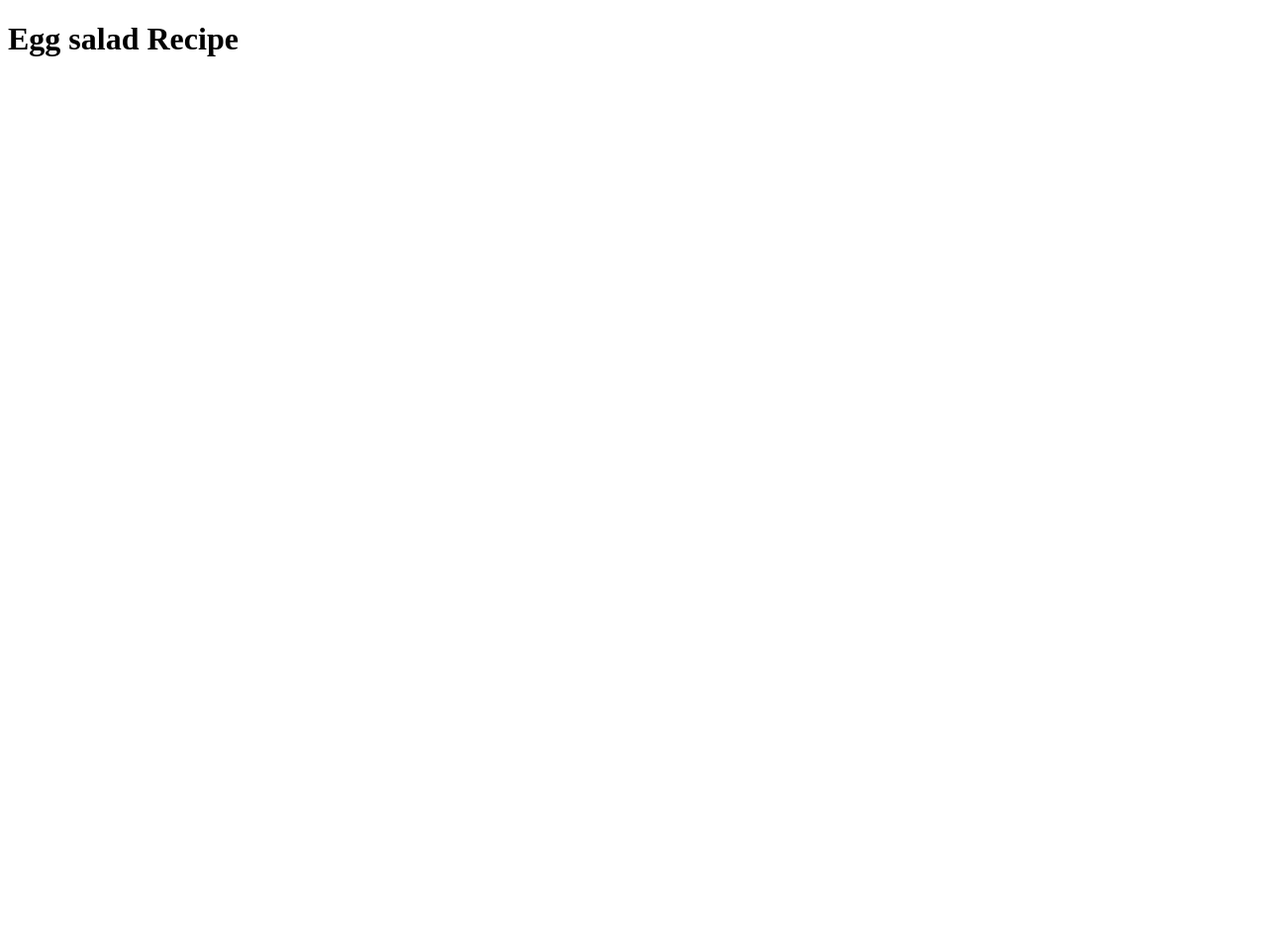
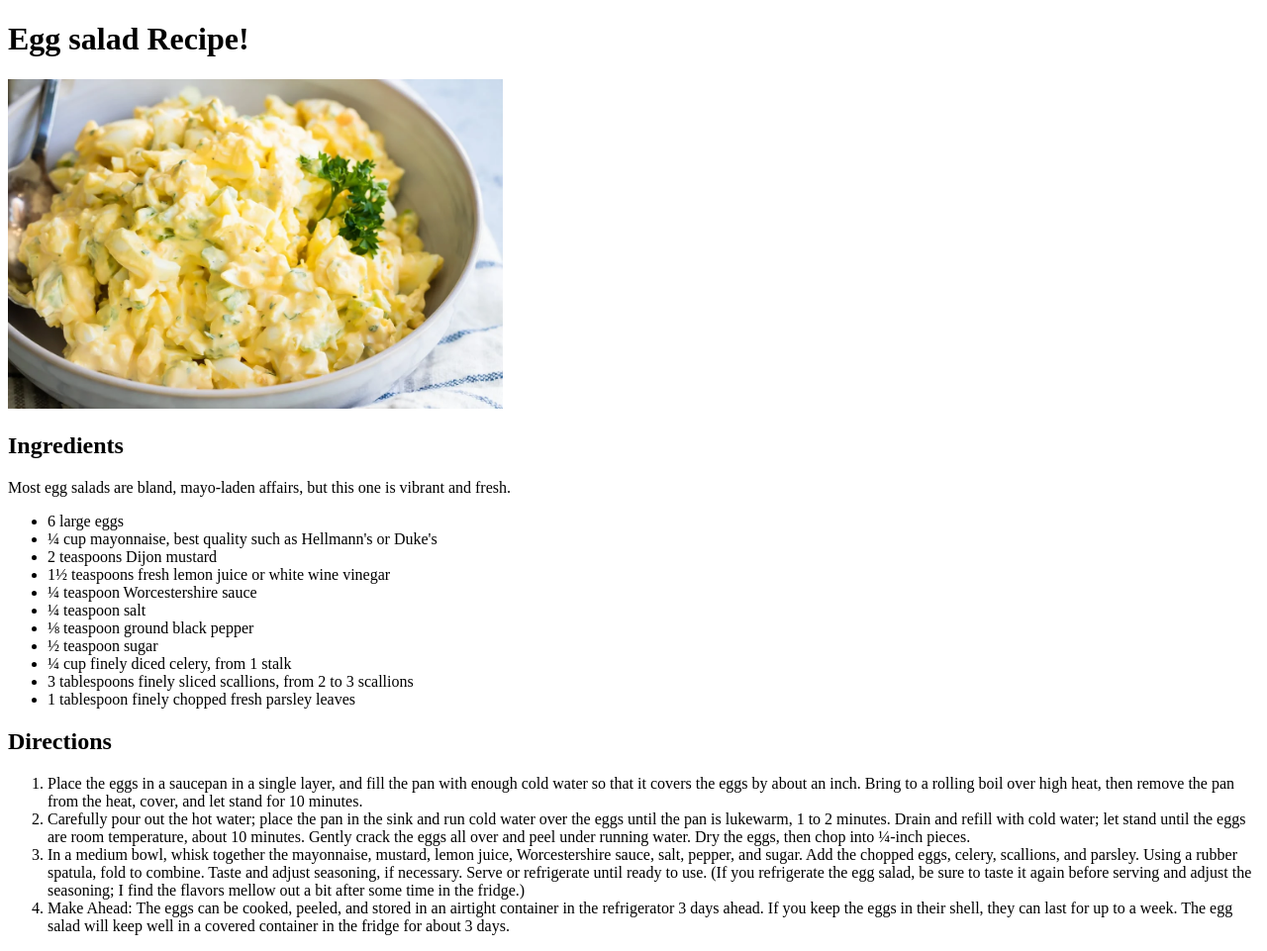
Before and after one commit to VanillaCoder/odin-recipes, a plain HTML site: page recipes/egg-salad.html in a window 1280 px wide. Shown: the whole page at 99% size. Before the commit the page ends 800 px from the top, so only its background shows below. Drawn offline with Linux system fonts and the light colour scheme.

Commit message:
added images and finished ingredients/directions for egg salad

```diff
--- a/recipes/egg-salad.html
+++ b/recipes/egg-salad.html
@@ -2,9 +2,38 @@
 <html>
     <head>
         <meta charset="utf-8">
-        <title>Egg Salad Recipe</title>
+        <title>Egg Salad Recipe!</title>
     </head>
+
     <body>
-        <h1>Egg salad Recipe</h1>
+        <h1>Egg salad Recipe!</h1>
+
+        <img src="../images/Egg-Salad.webp" alt="Egg Salad" width="500">
+
+        <h2>Ingredients</h2>
+        <p>
+            Most egg salads are bland, mayo-laden affairs, but this one is vibrant and fresh.
+        </p>
+        <ul>
+            <li>6 large eggs</li>
+            <li>¼ cup mayonnaise, best quality such as Hellmann's or Duke's</li>
+            <li>2 teaspoons Dijon mustard</li>
+            <li>1½ teaspoons fresh lemon juice or white wine vinegar</li>
+            <li>¼ teaspoon Worcestershire sauce</li>
+            <li>¼ teaspoon salt</li>
+            <li>⅛ teaspoon ground black pepper</li>
+            <li>½ teaspoon sugar</li>
+            <li>¼ cup finely diced celery, from 1 stalk</li>
+            <li>3 tablespoons finely sliced scallions, from 2 to 3 scallions</li>
+            <li>1 tablespoon finely chopped fresh parsley leaves</li>
+        </ul>
+
+        <h2>Directions</h2>
+        <ol>
+            <li>Place the eggs in a saucepan in a single layer, and fill the pan with enough cold water so that it covers the eggs by about an inch. Bring to a rolling boil over high heat, then remove the pan from the heat, cover, and let stand for 10 minutes.</li>
+            <li>Carefully pour out the hot water; place the pan in the sink and run cold water over the eggs until the pan is lukewarm, 1 to 2 minutes. Drain and refill with cold water; let stand until the eggs are room temperature, about 10 minutes. Gently crack the eggs all over and peel under running water. Dry the eggs, then chop into ¼-inch pieces.</li>
+            <li>In a medium bowl, whisk together the mayonnaise, mustard, lemon juice, Worcestershire sauce, salt, pepper, and sugar. Add the chopped eggs, celery, scallions, and parsley. Using a rubber spatula, fold to combine. Taste and adjust seasoning, if necessary. Serve or refrigerate until ready to use. (If you refrigerate the egg salad, be sure to taste it again before serving and adjust the seasoning; I find the flavors mellow out a bit after some time in the fridge.)</li>
+            <li>Make Ahead: The eggs can be cooked, peeled, and stored in an airtight container in the refrigerator 3 days ahead. If you keep the eggs in their shell, they can last for up to a week. The egg salad will keep well in a covered container in the fridge for about 3 days.</li>
+        </ol>
     </body>
 </html>
```
Also changed, not shown: index.html (+3 -3 lines), recipes/pizza.html (+1 -0 lines), recipes/ramen.html (+1 -0 lines), images/Egg-Salad.webp (added), images/Pizza.jpg (added), images/Ramen.jpg (added).
